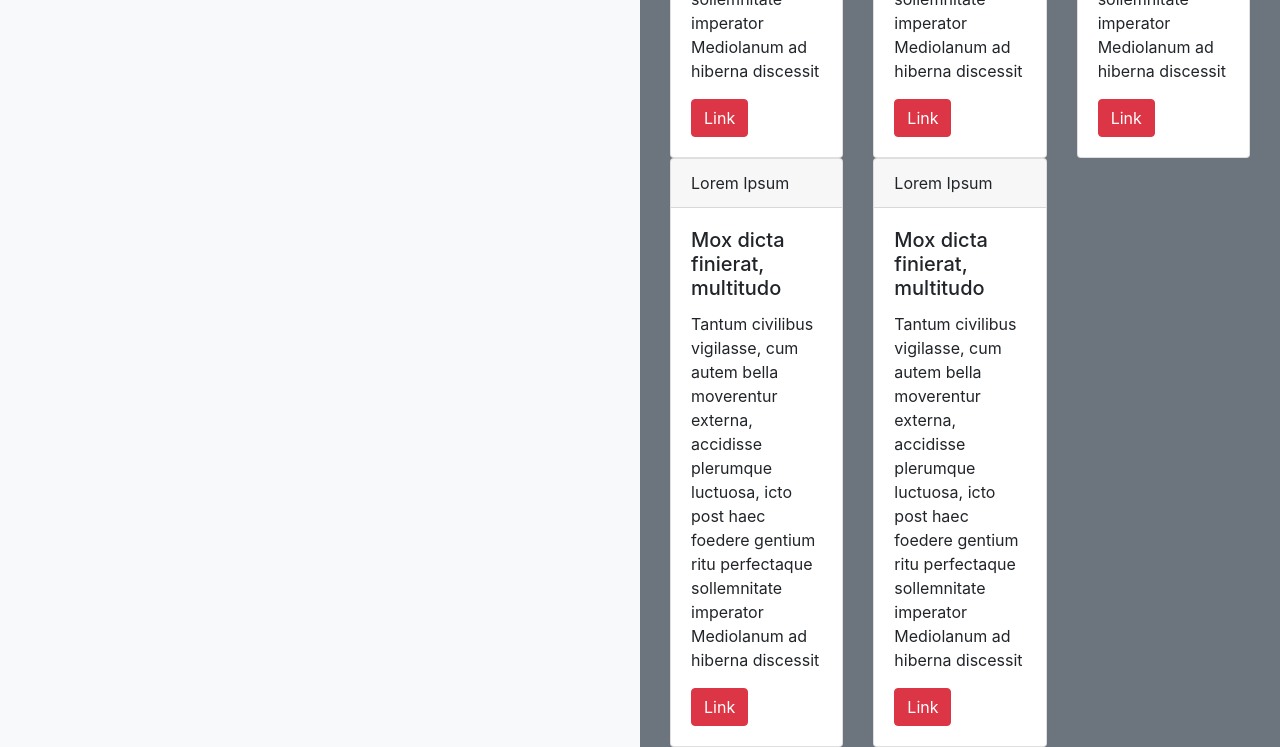
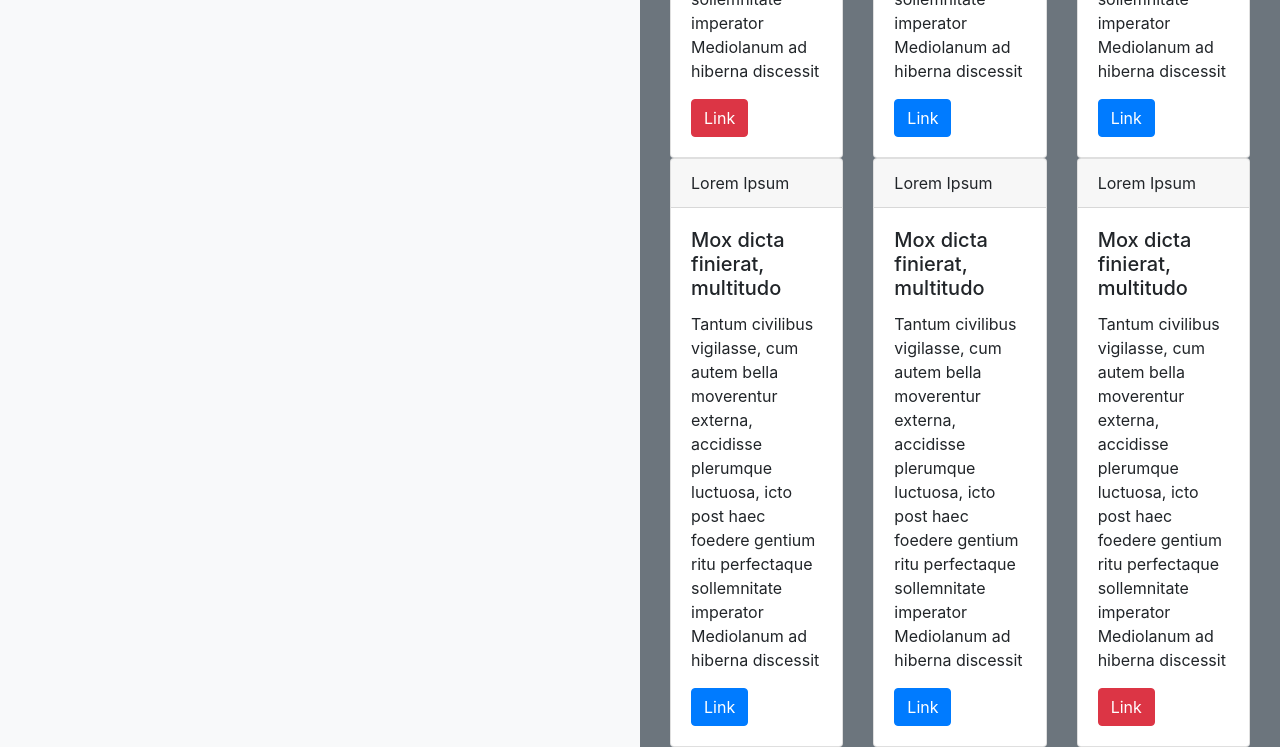
Before and after one commit to PassNum-Promo4/test-bootstrap-rattrapage-2-rverona, a plain HTML site: page index.html in a window 1280 px wide. Shown: the part 535-1282 px from the top of the page. Drawn offline with nearby package versions, Linux system fonts and the light colour scheme.

Commit message:
final commit

```diff
--- a/index.html
+++ b/index.html
@@ -11,9 +11,11 @@
 </head>
 
 <body class="col-12 d-flex">
+
+  <!-- First part -->
   <div class="row">
     <section class="bg-light col-lg-6 container-fluid">
-    <div class="row">
+      <div class="row align-baseline">
         <div class="col">
           <h1>Lorem Ipsum
             <span class="badge badge-success">enim</span>
@@ -29,9 +31,7 @@
         </div>
       </div>
       <div class="row mx-auto">
-      <!-- <div class="col-md-6 ml-md-auto" -->
-     <div class="col-md-6 ml-md-auto"
-     <ul class="list-group">
+        <div class="col-md-6 ml-md-auto" <ul class="list-group">
           <li class="list-group-item">Cras justo odio</li>
           <li class="list-group-item">Dapibus ac facilisis in</li>
           <li class="list-group-item active">Morbi leo risus</li>
@@ -52,24 +52,24 @@
             <input type="radio" name="options" id="option3" autocomplete="off"> Right
           </label>
         </div>
+      </div>
+    </section>
 
 
-   </div>
-
-  </section>
+    <!-- Second part -->
 
     <section class="bg-secondary col-lg-6">
       <h1 class="text-white text-center pt-5">Lorem Ipsum</h1>
       <div class="row mr-0 ml-0">
         <div class="col-lg-4 col-sm-6 ">
-            <div class="card w-100h-100">
+          <div class="card h-100">
             <div class="card-header">
               Lorem Ipsum
             </div>
             <div class="card-body">
               <h5 class="card-title">Mox dicta finierat, multitudo</h5>
-                  <p class="card-text">Tantum civilibus vigilasse, cum autem bella moverentur externa, accidisse plerumque luctuosa, icto post haec foedere
-                    gentium ritu perfectaque sollemnitate imperator Mediolanum ad hiberna discessit
+              <p class="card-text">Tantum civilibus vigilasse, cum autem bella moverentur externa, accidisse plerumque luctuosa, icto post haec
+                foedere gentium ritu perfectaque sollemnitate imperator Mediolanum ad hiberna discessit
               </p>
               <a href="#" class="btn btn-danger" role="button" aria-disabled="true">Link</a>
             </div>
@@ -82,10 +82,10 @@
             </div>
             <div class="card-body">
               <h5 class="card-title">Mox dicta finierat, multitudo</h5>
-                      <p class="card-text">Tantum civilibus vigilasse, cum autem bella moverentur externa, accidisse plerumque luctuosa, icto post haec foedere
-                        gentium ritu perfectaque sollemnitate imperator Mediolanum ad hiberna discessit
+              <p class="card-text">Tantum civilibus vigilasse, cum autem bella moverentur externa, accidisse plerumque luctuosa, icto post haec
+                foedere gentium ritu perfectaque sollemnitate imperator Mediolanum ad hiberna discessit
               </p>
-                      <a href="#" class="btn btn-danger" role="button" aria-disabled="true">Link</a>
+              <a href="#" class="btn btn-primary" role="button" aria-disabled="true">Link</a>
             </div>
           </div>
         </div>
@@ -96,10 +96,10 @@
             </div>
             <div class="card-body">
               <h5 class="card-title">Mox dicta finierat, multitudo</h5>
-                          <p class="card-text">Tantum civilibus vigilasse, cum autem bella moverentur externa, accidisse plerumque luctuosa, icto post haec foedere
-                            gentium ritu perfectaque sollemnitate imperator Mediolanum ad hiberna discessit
+              <p class="card-text">Tantum civilibus vigilasse, cum autem bella moverentur externa, accidisse plerumque luctuosa, icto post haec
+                foedere gentium ritu perfectaque sollemnitate imperator Mediolanum ad hiberna discessit
               </p>
-                          <a href="#" class="btn btn-danger" role="button" aria-disabled="true">Link</a>
+              <a href="#" class="btn btn-primary" role="button" aria-disabled="true">Link</a>
             </div>
           </div>
         </div>
@@ -110,10 +110,10 @@
             </div>
             <div class="card-body">
               <h5 class="card-title">Mox dicta finierat, multitudo</h5>
-                              <p class="card-text">Tantum civilibus vigilasse, cum autem bella moverentur externa, accidisse plerumque luctuosa, icto post haec foedere
-                                gentium ritu perfectaque sollemnitate imperator Mediolanum ad hiberna discessit
+              <p class="card-text">Tantum civilibus vigilasse, cum autem bella moverentur externa, accidisse plerumque luctuosa, icto post haec
+                foedere gentium ritu perfectaque sollemnitate imperator Mediolanum ad hiberna discessit
               </p>
-                              <a href="#" class="btn btn-danger" role="button" aria-disabled="true">Link</a>
+              <a href="#" class="btn btn-primary" role="button" aria-disabled="true">Link</a>
             </div>
           </div>
         </div>
@@ -124,14 +124,27 @@
             </div>
             <div class="card-body">
               <h5 class="card-title">Mox dicta finierat, multitudo</h5>
-                                  <p class="card-text">Tantum civilibus vigilasse, cum autem bella moverentur externa, accidisse plerumque luctuosa, icto post haec foedere
-                                    gentium ritu perfectaque sollemnitate imperator Mediolanum ad hiberna discessit
+              <p class="card-text">Tantum civilibus vigilasse, cum autem bella moverentur externa, accidisse plerumque luctuosa, icto post haec
+                foedere gentium ritu perfectaque sollemnitate imperator Mediolanum ad hiberna discessit
+              </p>
+              <a href="#" class="btn btn-primary" role="button" aria-disabled="true">Link</a>
+            </div>
+          </div>
+        </div>
+        <div class="col-lg-4 col-sm-6 ">
+            <div class="card h-100">
+              <div class="card-header">
+                Lorem Ipsum
+              </div>
+              <div class="card-body">
+                <h5 class="card-title">Mox dicta finierat, multitudo</h5>
+                <p class="card-text">Tantum civilibus vigilasse, cum autem bella moverentur externa, accidisse plerumque luctuosa, icto post haec
+                  foedere gentium ritu perfectaque sollemnitate imperator Mediolanum ad hiberna discessit
                 </p>
                 <a href="#" class="btn btn-danger" role="button" aria-disabled="true">Link</a>
               </div>
             </div>
           </div>
-
 
 
       </div>
```
Lines whose indentation alone changed are shown as unchanged.
